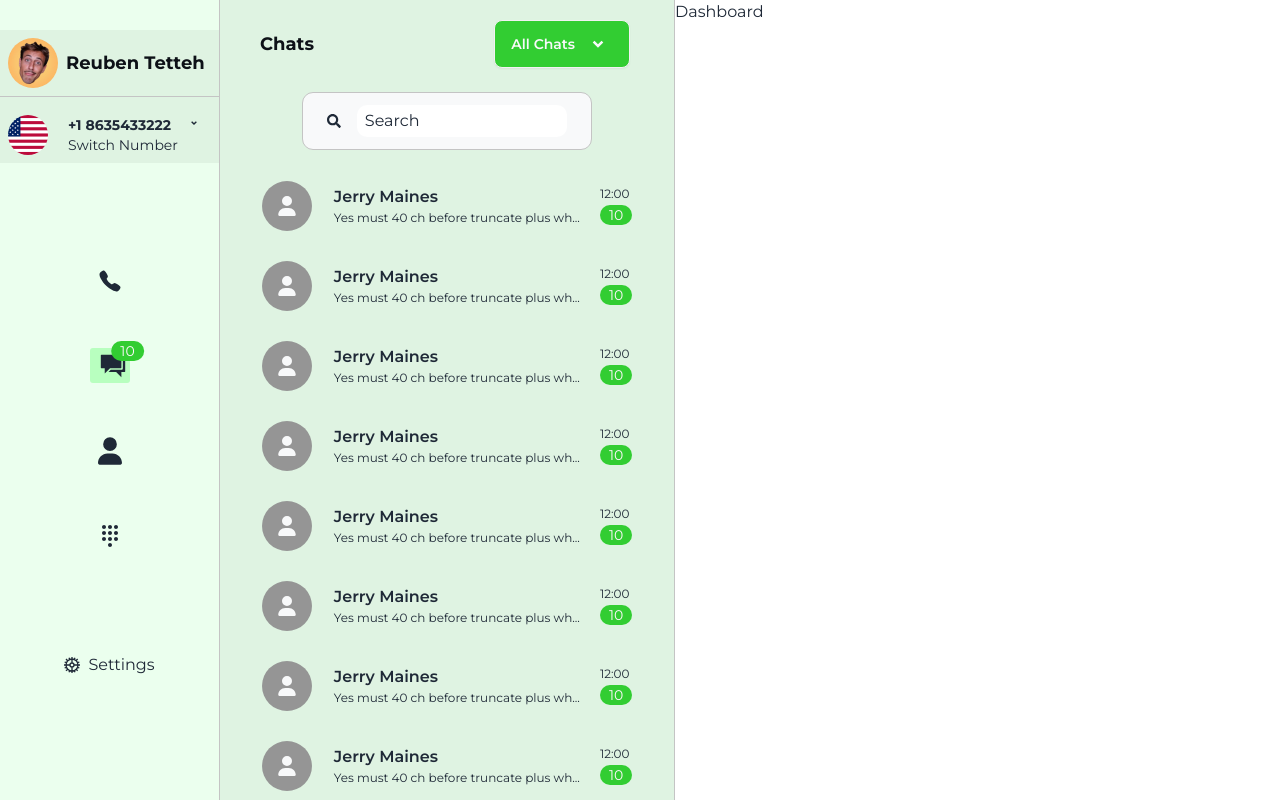
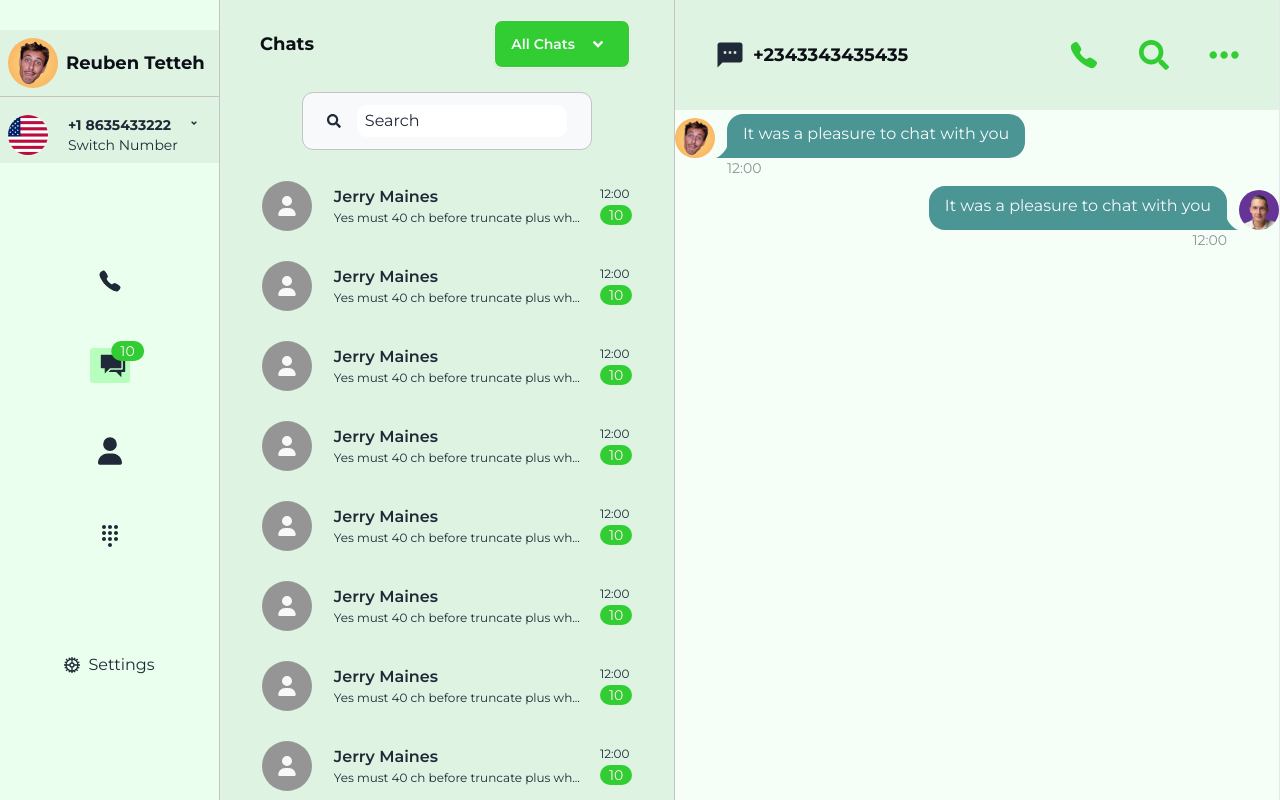
Before and after one commit to rkotchamp/coldbooth, a Next.js app: page /dashboard in a window 1280 px wide. Built offline with nearby package versions, Linux system fonts and the light colour scheme.

Commit message:
added the chat bbubbless

```diff
--- /dev/null
+++ b/app/components/ChatBubble/ChatBubble.js
@@ -0,0 +1,10 @@
+import SentChat from "./Sent/SentChat";
+import ReceivedChat from "./Received/ReceivedChat";
+export default function ChatBubble() {
+  return (
+    <div>
+      <ReceivedChat />
+      <SentChat />
+    </div>
+  );
+}
--- /dev/null
+++ b/app/components/ChatBubble/Received/ReceivedChat.js
@@ -0,0 +1,22 @@
+import Image from "next/image";
+
+export default function ReceivedChat() {
+  return (
+    <div className="chat chat-start">
+      <div className="avatar chat-image">
+        <div className="w-10 rounded-full">
+          <Image
+            src="/images/macLou.JPG"
+            alt="avatar"
+            width={100}
+            height={100}
+          />
+        </div>
+      </div>
+      <div className="chat-bubble bg-[var(--primary-green-color)] text-[var(--gray-white-color)]">
+        It was a pleasure to chat with you
+      </div>
+      <div className="chat-footer opacity-50">12:00</div>
+    </div>
+  );
+}
--- /dev/null
+++ b/app/components/ChatBubble/Sent/SentChat.js
@@ -0,0 +1,22 @@
+import Image from "next/image";
+
+export default function SentChat() {
+  return (
+    <div className="chat chat-end">
+      <div className="avatar chat-image">
+        <div className="w-10 rounded-full">
+          <Image
+            src="/images/florian.JPG"
+            alt="avatar"
+            width={100}
+            height={100}
+          />
+        </div>
+      </div>
+      <div className="chat-bubble bg-[var(--primary-green-color)] text-[var(--gray-white-color)]">
+        It was a pleasure to chat with you
+      </div>
+      <div className="chat-footer opacity-50">12:00</div>
+    </div>
+  );
+}
--- /dev/null
+++ b/app/components/Panels/FirstPanel/FirstPanel.js
@@ -0,0 +1,21 @@
+"use client";
+
+import { GiHamburgerMenu } from "react-icons/gi";
+import UserProfile from "@/app/components/userProfile/UserProfile";
+import PanelOneIcons from "@/app/components/PanelOneIcons/PanelOneIcons";
+import SettingsPane from "@/app/components/SettingsPane/SettingsPane";
+import SwitchNumberBtn from "@/app/components/SwitchNumberBtn/SwitchNumber";
+
+export default function FirstPanel() {
+  return (
+    <section className="flex h-[var(--panel-heights)] w-[var(--first-panel-width)] flex-col items-center gap-[100px] overflow-hidden border-r-[1px] border-[var(--gray-light-border-color)] bg-[var(--inside-app-bg-color)] pt-[30px]">
+      <div className="flex w-full flex-col justify-between gap-[10px] bg-[var(--chat-panel-green-bg-color)]">
+        <GiHamburgerMenu className="xs:block sm:block md:hidden lg:hidden xl:hidden 2xl:hidden" />
+        <UserProfile />
+        <SwitchNumberBtn />
+      </div>
+      <PanelOneIcons />
+      <SettingsPane />
+    </section>
+  );
+}
--- /dev/null
+++ b/app/components/Panels/ThirdPanel/ThirdPanel.js
@@ -0,0 +1,14 @@
+"use client";
+
+import ChatHeader from "@/app/components/chat-header/ChatHeader";
+import ChatBubble from "@/app/components/ChatBubble/ChatBubble";
+export default function ThirdPanel() {
+  return (
+    <section className="flex h-[var(--panel-heights)] w-[var(--third-panel-width)] flex-1 flex-col border-r-[1px] bg-[var(--entire-window-bg-color)]">
+      <ChatHeader />
+      <div className="">
+        <ChatBubble />
+      </div>
+    </section>
+  );
+}
--- /dev/null
+++ b/app/components/Panels/secondPanel/SecondPanel.js
@@ -0,0 +1,88 @@
+"use client";
+
+import { useState, useEffect, useRef, useCallback } from "react";
+import { FaSearch } from "react-icons/fa";
+import { RiArrowDropDownLine } from "react-icons/ri";
+import AllMessageUsers from "@/app/components/Messages/AllMesssages/AllMessageUsers";
+
+export default function SecondPanel() {
+  // state to check if the user is scrolling so that shadow can be added under the search ba
+  const [isScroll, setIsScroll] = useState(false);
+  const searchBarRef = useRef(null);
+
+  // function to check if the user is scrolling so that shadow can be added under the search bar
+  const handleScroll = useCallback(() => {
+    if (searchBarRef.current.scrollTop > 0) {
+      setIsScroll(true);
+    } else {
+      setIsScroll(false);
+    }
+  }, [isScroll]);
+
+  useEffect(() => {
+    const currentScroll = searchBarRef.current;
+    if (currentScroll) {
+      currentScroll.addEventListener("scroll", handleScroll);
+    }
+    return () => {
+      if (currentScroll) {
+        currentScroll.removeEventListener("scroll", handleScroll);
+      }
+    };
+  }, [handleScroll]);
+
+  return (
+    <section className="flex h-[var(--panel-heights)] w-[var(--second-panel-width)] flex-col border-r-[1px] border-[var(--gray-light-border-color)] bg-[var(--chat-panel-green-bg-color)]">
+      <div
+        className={`flex flex-col items-center justify-start gap-5 px-10 py-4 ${
+          isScroll ? "shadow-lg" : ""
+        }`}
+      >
+        <div className="flex w-full items-center justify-between">
+          <h1 className="panelHeading-text">Chats</h1>
+          <div className="dropdown dropdown-end">
+            <div
+              tabIndex={0}
+              role="button"
+              className="btn m-1 bg-[--cta-green-color] text-[--gray-white-color] hover:bg-[--cta-green-color]"
+            >
+              All Chats
+              <RiArrowDropDownLine className="text-[30px]" />
+              {/* <RiArrowDropUpLine className="text-[30px]" /> */}
+            </div>
+            <ul
+              tabIndex={0}
+              className="menu dropdown-content z-[1] w-52 rounded-box bg-[--entire-window-bg-color] p-2 shadow"
+            >
+              <li>
+                <a>Whatsapp</a>
+              </li>
+              <li>
+                <a>Telegram</a>
+              </li>
+            </ul>
+          </div>
+        </div>
+        <div>
+          <div className="flex items-center gap-2">
+            <label
+              htmlFor="search"
+              className="flex items-center justify-center gap-4 rounded-[11px] border-[1px] border-[var(--gray-light-border-color)] bg-[--gray-white-color] px-6 py-3"
+            >
+              <FaSearch />
+              <input
+                type="text"
+                placeholder="Search"
+                className="w-full max-w-xs rounded-[10px] px-2 py-1 text-[--gray-black-color] placeholder:text-[--gray-black-color] focus:outline-none focus:outline-2 focus:ring-2 focus:ring-[--chat-panel-green-bg-color]"
+                id="search"
+              />
+            </label>
+          </div>
+        </div>
+      </div>
+      <div className="flex-1 overflow-y-auto" ref={searchBarRef}>
+        <AllMessageUsers />
+      </div>
+    </section>
+  );
+}
--- /dev/null
+++ b/app/components/chat-header/ChatHeader.js
@@ -0,0 +1,23 @@
+"use client";
+
+import { MdSms } from "react-icons/md";
+import { IoCall } from "react-icons/io5";
+import { SlOptions } from "react-icons/sl";
+import { FaSearch } from "react-icons/fa";
+
+export default function ChatHeader() {
+  return (
+    <div className="p-10px flex items-center justify-between bg-[var(--chat-panel-green-bg-color)] p-10">
+      <div className="flex items-center justify-center gap-2">
+        <MdSms className="text-[30px]" />
+        <p className="panelHeading-text">+2343343435435</p>
+      </div>
+
+      <div className="flex items-center gap-10">
+        <IoCall className="text-[30px] text-[var(--cta-green-color)]" />
+        <FaSearch className="text-[30px] text-[var(--cta-green-color)]" />
+        <SlOptions className="text-[30px] text-[var(--cta-green-color)]" />
+      </div>
+    </div>
+  );
+}
--- a/app/dashboard/page.js
+++ b/app/dashboard/page.js
@@ -1,82 +1,17 @@
-"use client";
-import { GiHamburgerMenu } from "react-icons/gi";
-import SwitchNumberBtn from "@/app/components/SwitchNumberBtn/SwitchNumber";
-import UserProfile from "@/app/components/userProfile/UserProfile";
-import PanelOneIcons from "@/app/components/PanelOneIcons/PanelOneIcons";
-import SettingsPane from "@/app/components/SettingsPane/SettingsPane";
-import AllMessageUsers from "@/app/components/Messages/AllMesssages/AllMessageUsers";
-import { FaSearch } from "react-icons/fa";
-import { RiArrowDropDownLine } from "react-icons/ri";
-import { RiArrowDropUpLine } from "react-icons/ri";
-
+import FirstPanel from "@/app/components/Panels/FirstPanel/FirstPanel";
+import SecondPanel from "@/app/components/Panels/secondPanel/SecondPanel";
+import ThirdPanel from "@/app/components/Panels/ThirdPanel/ThirdPanel";
 export default function Dashboard() {
   return (
     <main className="flex">
       {/* First Panel */}
-      <section className="flex h-[var(--panel-heights)] w-[var(--first-panel-width)] flex-col items-center gap-[100px] overflow-hidden border-r-[1px] border-[var(--gray-light-border-color)] bg-[var(--inside-app-bg-color)] pt-[30px]">
-        <div className="flex w-full flex-col justify-between gap-[10px] bg-[var(--chat-panel-green-bg-color)]">
-          <GiHamburgerMenu className="xs:block sm:block md:hidden lg:hidden xl:hidden 2xl:hidden" />
-          <UserProfile />
-          <SwitchNumberBtn />
-        </div>
-        <PanelOneIcons />
-        <SettingsPane />
-      </section>
+      <FirstPanel />
+      {/* Second Panel */}
 
-      {/* Second Panel */}
-      <section className="flex h-[var(--panel-heights)] w-[var(--second-panel-width)] flex-col border-r-[1px] border-[var(--gray-light-border-color)] bg-[var(--chat-panel-green-bg-color)]">
-        <div className="flex flex-col items-center justify-start gap-5 px-10 py-4">
-          <div className="flex w-full items-center justify-between">
-            <h1 className="panelHeading-text">Chats</h1>
-            <div className="dropdown dropdown-end">
-              <div
-                tabIndex={0}
-                role="button"
-                className="btn m-1 bg-[--cta-green-color] text-[--gray-white-color] hover:bg-[--cta-green-color]"
-              >
-                All Chats
-                <RiArrowDropDownLine className="text-[30px]" />
-                {/* <RiArrowDropUpLine className="text-[30px]" /> */}
-              </div>
-              <ul
-                tabIndex={0}
-                className="menu dropdown-content z-[1] w-52 rounded-box bg-[--entire-window-bg-color] p-2 shadow"
-              >
-                <li>
-                  <a>Whatsapp</a>
-                </li>
-                <li>
-                  <a>Telegram</a>
-                </li>
-              </ul>
-            </div>
-          </div>
-          <div>
-            <div className="flex items-center gap-2">
-              <label
-                htmlFor="search"
-                className="flex items-center justify-center gap-4 rounded-[11px] border-[1px] border-[var(--gray-light-border-color)] bg-[--gray-white-color] px-6 py-3"
-              >
-                <FaSearch />
-                <input
-                  type="text"
-                  placeholder="Search"
-                  className="w-full max-w-xs rounded-[10px] px-2 py-1 text-[--gray-black-color] placeholder:text-[--gray-black-color] focus:outline-none focus:outline-2 focus:ring-2 focus:ring-[--chat-panel-green-bg-color]"
-                  id="search"
-                />
-              </label>
-            </div>
-          </div>
-        </div>
-        <div className="flex-1 overflow-y-auto">
-          <AllMessageUsers />
-        </div>
-      </section>
+      <SecondPanel />
 
       {/* Third Panel */}
-      <section>
-        <h1>Dashboard</h1>
-      </section>
+      <ThirdPanel />
     </main>
   );
 }
```
Also changed, not shown: public/images/florian.JPG (added).
